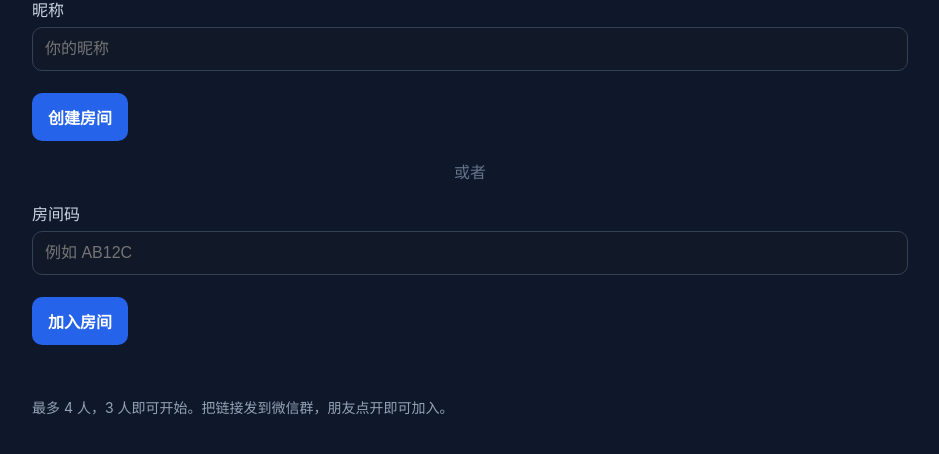
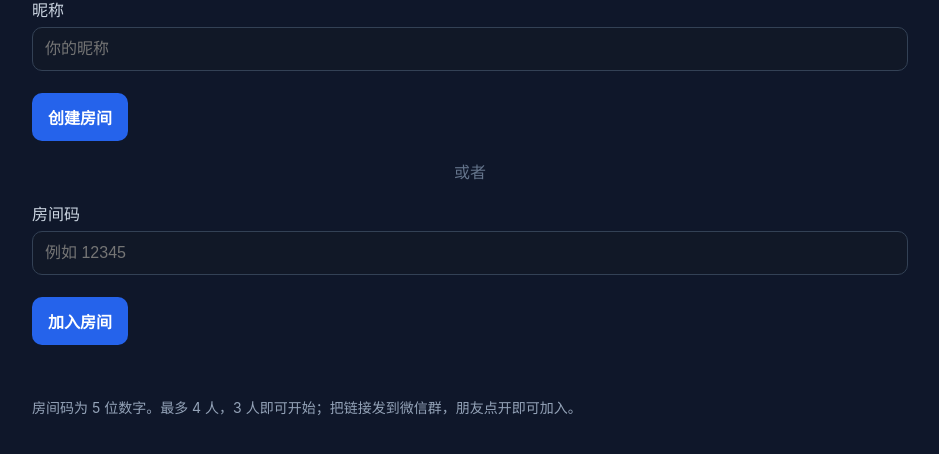
Before and after one commit to zy053199/510K, a website: page public/index.html in a window 1280 px wide. Shown: the part 68-522 px from the top of the page, without its empty margins (170-1109 px from the left). Drawn offline with nearby package versions, Linux system fonts and the light colour scheme; no server answers.

Commit message:
Update index.html

```diff
--- a/public/index.html
+++ b/public/index.html
@@ -26,14 +26,19 @@
 
       <label>
         房间码
-        <input id="roomCodeInput" maxlength="6" placeholder="例如 AB12C" />
+        <input
+          id="roomCodeInput"
+          maxlength="5"
+          inputmode="numeric"
+          placeholder="例如 12345"
+        />
       </label>
 
       <button id="joinBtn">加入房间</button>
 
       <p id="enterError" class="error"></p>
       <p class="hint">
-        最多 4 人，3 人即可开始。把链接发到微信群，朋友点开即可加入。
+        房间码为 5 位数字。最多 4 人，3 人即可开始；把链接发到微信群，朋友点开即可加入。
       </p>
     </section>
 
@@ -71,8 +76,8 @@
         <div id="hand"></div>
 
         <div id="actions">
+          <button id="passBtn">不要</button>
           <button id="playBtn">出牌</button>
-          <button id="passBtn">不要</button>
           <button id="restartBtn" class="hidden">再来一局</button>
         </div>
 
```
